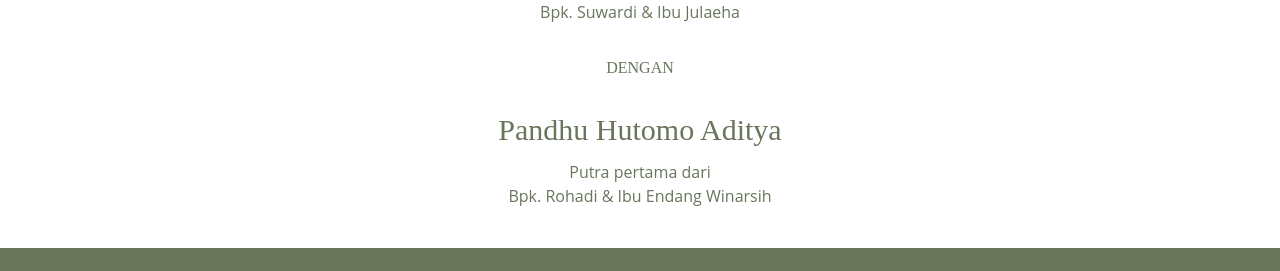
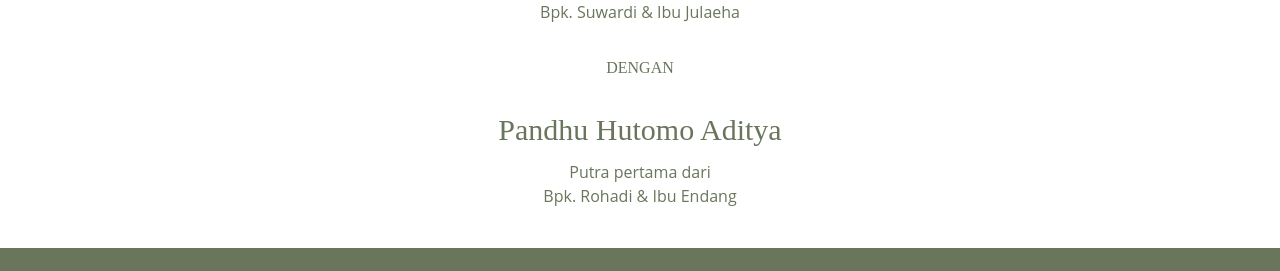
Before and after one commit to pandhu/invitation, a Vue app: page / in a window 1280 px wide. Shown: the part 2252-2523 px from the top of the page. Built offline with nearby package versions, Linux system fonts and the light colour scheme; a web font is replaced by a local one.

Commit message:
update dep

```diff
--- a/package.json
+++ b/package.json
@@ -10,7 +10,7 @@
     "vue": "^3.0.5"
   },
   "devDependencies": {
-    "@tailwindcss/jit": "^0.1.18",
+    "@tailwindcss/jit": "^0.1.10",
     "@vitejs/plugin-vue": "^1.3.0",
     "@vue/compiler-sfc": "^3.0.5",
     "autoprefixer": "^10.3.2",
--- a/src/components/BrideGroomPage.vue
+++ b/src/components/BrideGroomPage.vue
@@ -23,7 +23,7 @@
           </div>
           <div class="groom-parents-name-container">
             <a>Putra pertama dari</a><br/>
-            <a>Bpk. Rohadi & Ibu Endang Winarsih</a>
+            <a>Bpk. Rohadi & Ibu Endang</a>
           </div>
         </div>
       </div>
```
Also changed, not shown: 2 other files (tests, documents, lock files or other folders).
